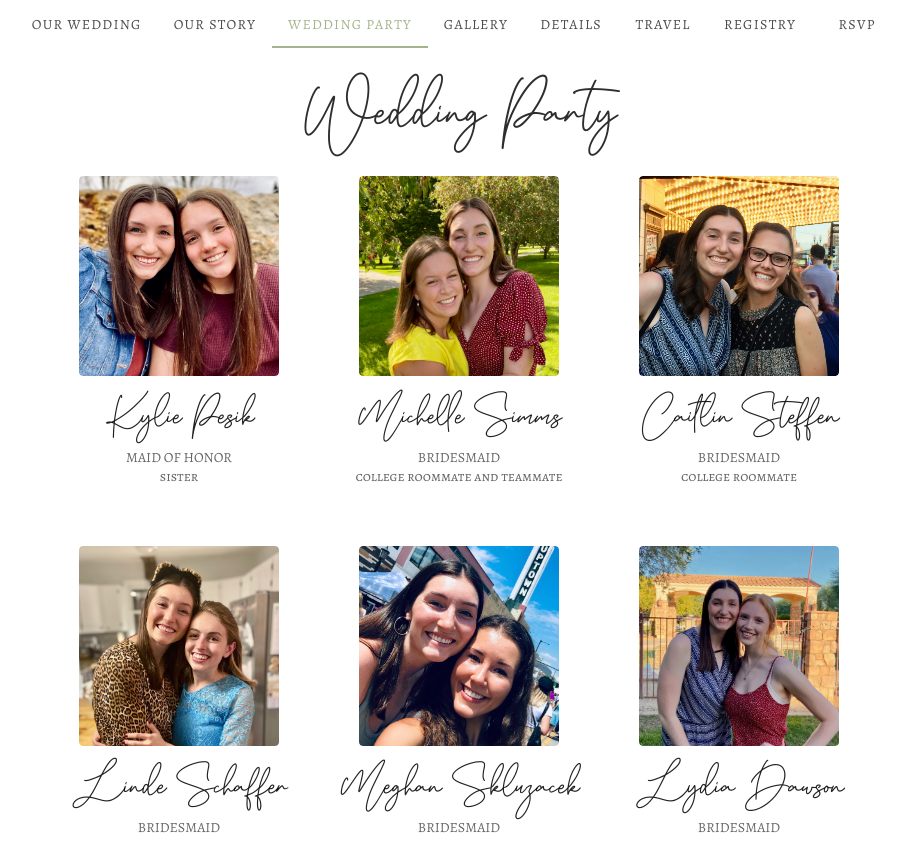
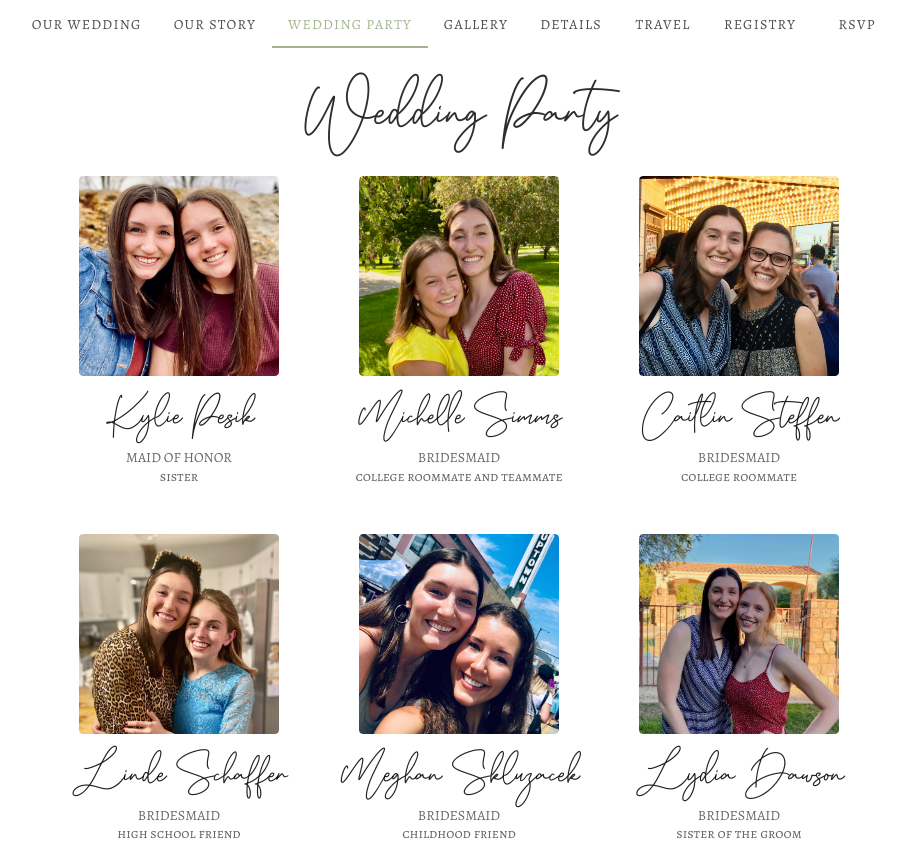
Before and after one commit to zdawz/zach-and-haley-2021, a Vue app: page /wedding-party in a window 1280 px wide. Shown: the top 841 px of the page, without its empty margins (181-1086 px from the left). Built offline with nearby package versions, Linux system fonts and the light colour scheme.

Commit message:
Lessen padding on bottom of card

```diff
--- a/src/components/WeddingPartyBio.vue
+++ b/src/components/WeddingPartyBio.vue
@@ -27,7 +27,7 @@ export default {
 
 <style scoped>
 .bio-card {
-    padding-bottom: 48px;
+    padding-bottom: 36px;
 }
 
 .position-text {
```
